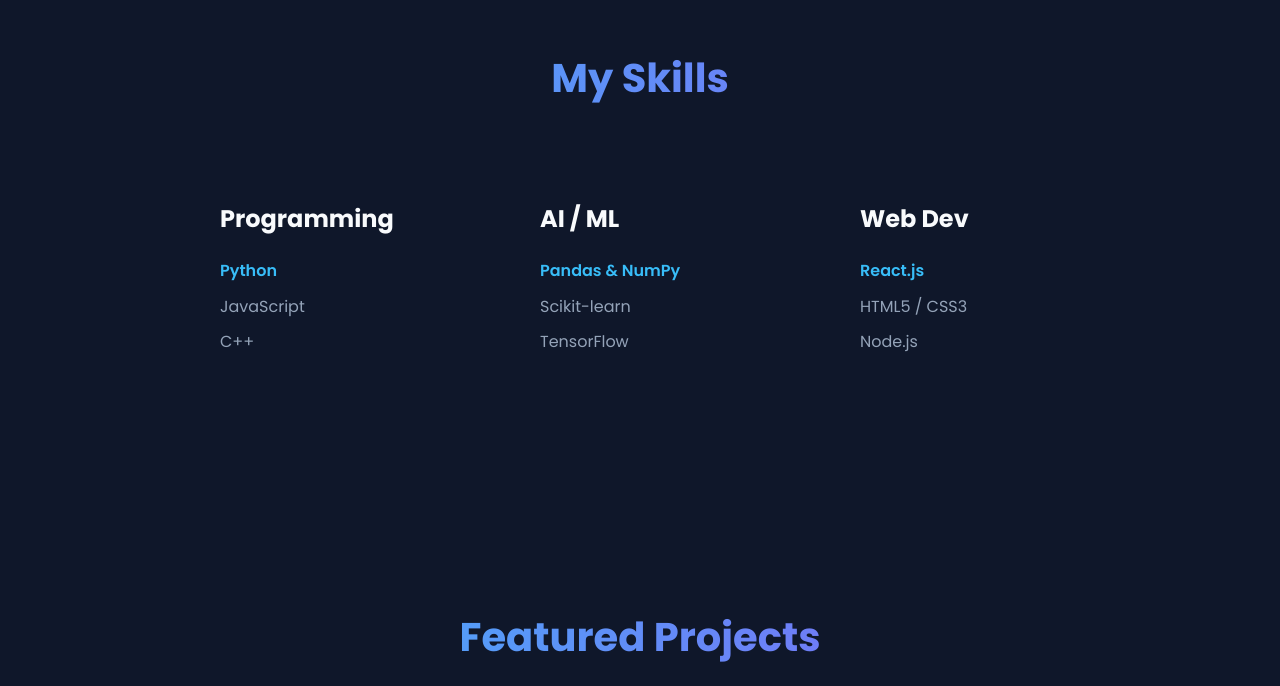
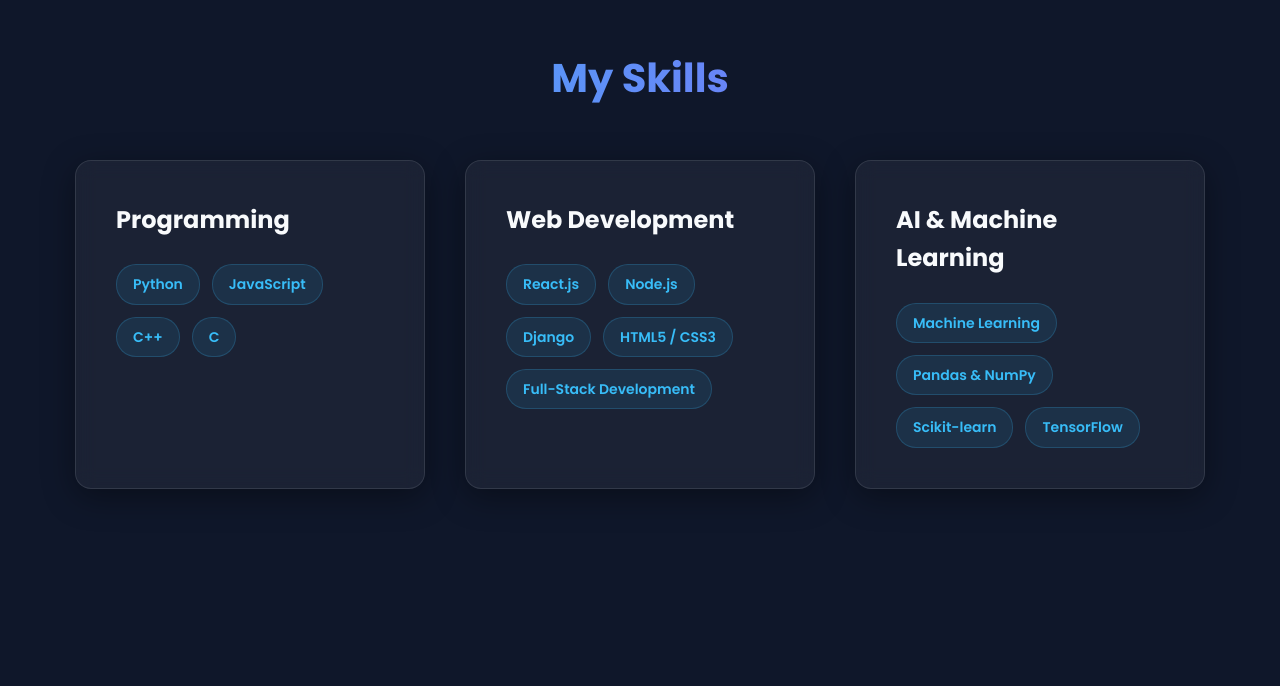
Before and after one commit to adarshraj2077/Adarsh-Portfolio, a React (Create React App) app: page / in a window 1280 px wide. Shown: the part 1300-1986 px from the top of the page. Built offline with nearby package versions, Linux system fonts and the light colour scheme.

Commit message:
Update portfolio sections and styling

```diff
--- a/src/App.css
+++ b/src/App.css
@@ -73,3 +73,24 @@
 .animate-fade-in {
   animation: fadeIn 0.8s ease forwards;
 }
+
+/* Skill Chips */
+.skill-chip {
+  background: rgba(56, 189, 248, 0.1);
+  border: 1px solid rgba(56, 189, 248, 0.2);
+  color: var(--accent-color);
+  padding: 8px 16px;
+  border-radius: 20px;
+  font-size: 14px;
+  font-weight: 600;
+  transition: all 0.3s ease;
+  cursor: default;
+  display: inline-block;
+}
+
+.skill-chip:hover {
+  background: var(--accent-color);
+  color: #fff;
+  transform: translateY(-2px);
+  box-shadow: 0 4px 12px rgba(56, 189, 248, 0.3);
+}
--- a/src/components/AboutSection.js
+++ b/src/components/AboutSection.js
@@ -4,9 +4,7 @@
             <h2 className="gradient-text" style={{ fontSize: "40px", marginBottom: "30px" }}>About Me</h2>
             <div style={{ maxWidth: "800px", margin: "0 auto", padding: "40px", background: "var(--glass-bg)", borderRadius: "20px", border: "1px solid var(--glass-border)" }}>
                 <p style={{ fontSize: "20px", color: "var(--text-secondary)", lineHeight: "1.8" }}>
-                    I am a passionate BTech CSE student specializing in Artificial Intelligence & Machine Learning.
-                    I enjoy bridging the gap between complex AI algorithms and intuitive, beautiful web applications.
-                    Always eager to learn new technologies and build solutions that matter.
+                    Aspiring Software Development Engineer passionate about AI and Machine Learning. Skilled in Python, Django, React, and SQL. A quick learner with strong leadership, teamwork, and problem-solving skills, eager to build innovative software solutions.
                 </p>
             </div>
         </section>
--- a/src/components/SkillsSection.js
+++ b/src/components/SkillsSection.js
@@ -1,3 +1,18 @@
+const skillCategories = [
+    {
+        title: "Programming",
+        skills: ["Python", "JavaScript", "C++", "C"]
+    },
+    {
+        title: "Web Development",
+        skills: ["React.js", "Node.js", "Django", "HTML5 / CSS3", "Full-Stack Development"]
+    },
+    {
+        title: "AI & Machine Learning",
+        skills: ["Machine Learning", "Pandas & NumPy", "Scikit-learn", "TensorFlow"]
+    }
+];
+
 function Skills() {
     return (
         <section id="skills" style={{ padding: "100px 60px", textAlign: "center" }}>
@@ -7,30 +22,24 @@
                 display: "flex",
                 justifyContent: "center",
                 gap: "40px",
-                flexWrap: "wrap"
+                flexWrap: "wrap",
+                maxWidth: "1200px",
+                margin: "0 auto"
             }}>
-
-                <div className="card" style={{ padding: "40px", width: "280px", textAlign: "left" }}>
-                    <h3 style={{ fontSize: "24px", marginBottom: "20px", color: "var(--text-primary)" }}>Programming</h3>
-                    <p style={{ color: "var(--accent-color)", fontWeight: "600", marginBottom: "10px" }}>Python</p>
-                    <p style={{ color: "var(--text-secondary)", marginBottom: "10px" }}>JavaScript</p>
-                    <p style={{ color: "var(--text-secondary)", marginBottom: "10px" }}>C++</p>
-                </div>
-
-                <div className="card" style={{ padding: "40px", width: "280px", textAlign: "left" }}>
-                    <h3 style={{ fontSize: "24px", marginBottom: "20px", color: "var(--text-primary)" }}>AI / ML</h3>
-                    <p style={{ color: "var(--accent-color)", fontWeight: "600", marginBottom: "10px" }}>Pandas & NumPy</p>
-                    <p style={{ color: "var(--text-secondary)", marginBottom: "10px" }}>Scikit-learn</p>
-                    <p style={{ color: "var(--text-secondary)", marginBottom: "10px" }}>TensorFlow</p>
-                </div>
-
-                <div className="card" style={{ padding: "40px", width: "280px", textAlign: "left" }}>
-                    <h3 style={{ fontSize: "24px", marginBottom: "20px", color: "var(--text-primary)" }}>Web Dev</h3>
-                    <p style={{ color: "var(--accent-color)", fontWeight: "600", marginBottom: "10px" }}>React.js</p>
-                    <p style={{ color: "var(--text-secondary)", marginBottom: "10px" }}>HTML5 / CSS3</p>
-                    <p style={{ color: "var(--text-secondary)", marginBottom: "10px" }}>Node.js</p>
-                </div>
-
+                {skillCategories.map((category, index) => (
+                    <div key={index} className="glass-card animate-fade-in" style={{ padding: "40px", width: "350px", textAlign: "left" }}>
+                        <h3 style={{ fontSize: "24px", marginBottom: "25px", color: "var(--text-primary)" }}>
+                            {category.title}
+                        </h3>
+                        <div style={{ display: "flex", flexWrap: "wrap", gap: "12px" }}>
+                            {category.skills.map((skill, sIndex) => (
+                                <span key={sIndex} className="skill-chip">
+                                    {skill}
+                                </span>
+                            ))}
+                        </div>
+                    </div>
+                ))}
             </div>
         </section>
     );
```
